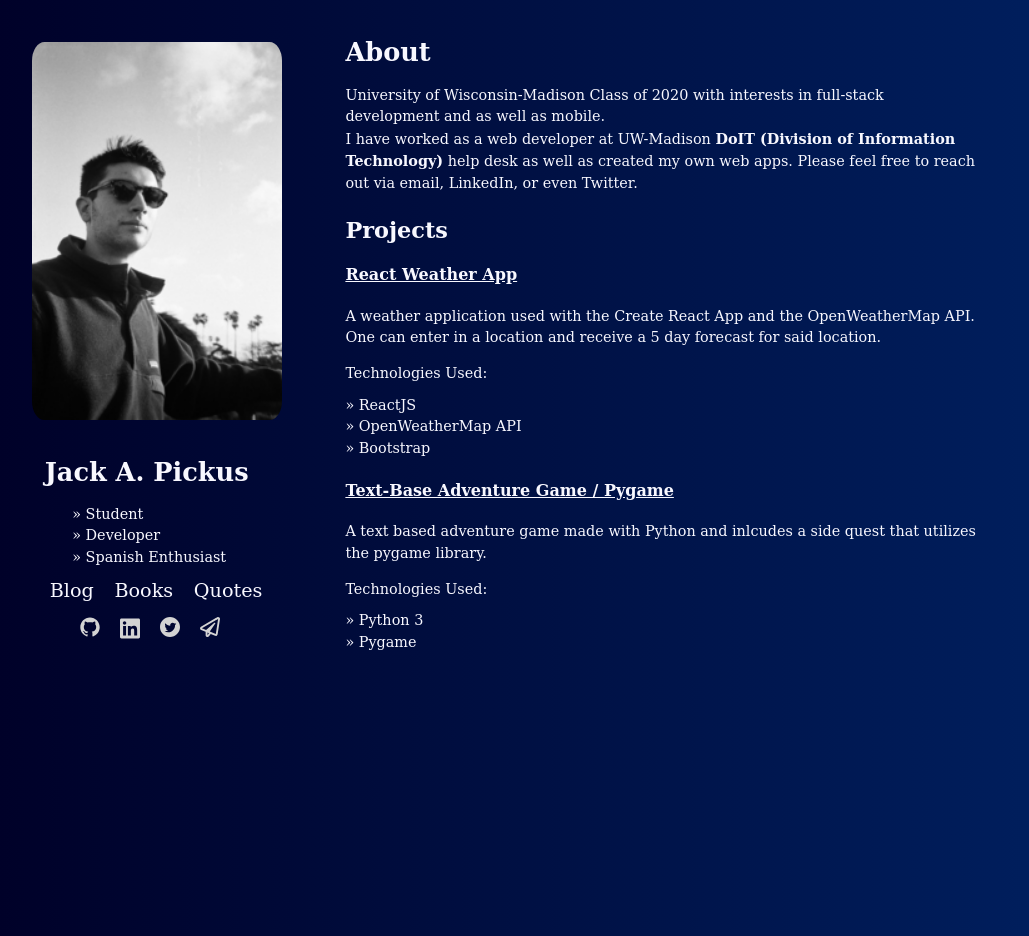
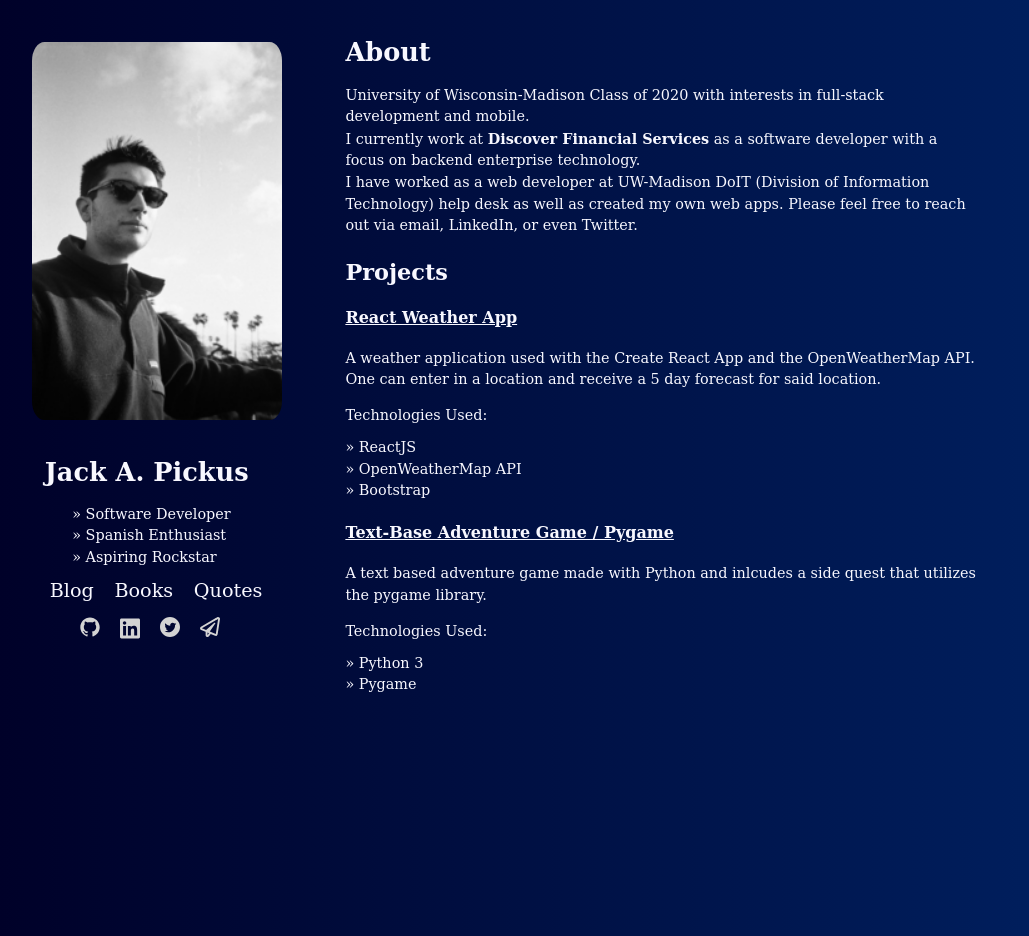
Before and after one commit to jackpickus/jackpickus.github.io, a Jekyll site: the page built from index.html, in a window 1280 px wide. Shown: the whole page, without its empty margins (39-1068 px from the left). Built offline with Jekyll 4.4.1, drawn with Linux system fonts in a browser that asks for light colours.

```diff
--- a/_includes/header.html
+++ b/_includes/header.html
@@ -3,9 +3,9 @@
 
     <h1><a href="{{ "/" | prepend: site.baseurl }}" id="name">Jack A. Pickus</a></h1>
     <ul>
-        <li>Student</li>
-        <li>Developer</li>
+        <li>Software Developer</li>
         <li>Spanish Enthusiast</li>
+        <li>Aspiring Rockstar</li>
     </ul>
     <div>
         <a href="{{ "/blog" | prepend: site.baseurl }}" class="link">Blog</a>
--- a/index.html
+++ b/index.html
@@ -6,9 +6,10 @@ layout: default
 	<h1>About</h1>
 
 	<p>
-		University of Wisconsin-Madison Class of 2020 with interests in full-stack development and as well as
+		University of Wisconsin-Madison Class of 2020 with interests in full-stack development and
 		mobile.<br>
-		I have worked as a web developer at UW-Madison <span id="job">DoIT (Division of Information Technology)</span> help desk as well as created my own web apps.
+		I currently work at <span id="job">Discover Financial Services</span> as a software developer with a focus on backend enterprise technology.<br>
+		I have worked as a web developer at UW-Madison DoIT (Division of Information Technology) help desk as well as created my own web apps.
 		Please feel free to reach out via email, LinkedIn, or even Twitter.
 	</p>
 
```
Also changed, not shown: _posts/2020-10-10-first-full-/2020-10-10-first-job.md (added, +37 -0 lines).
